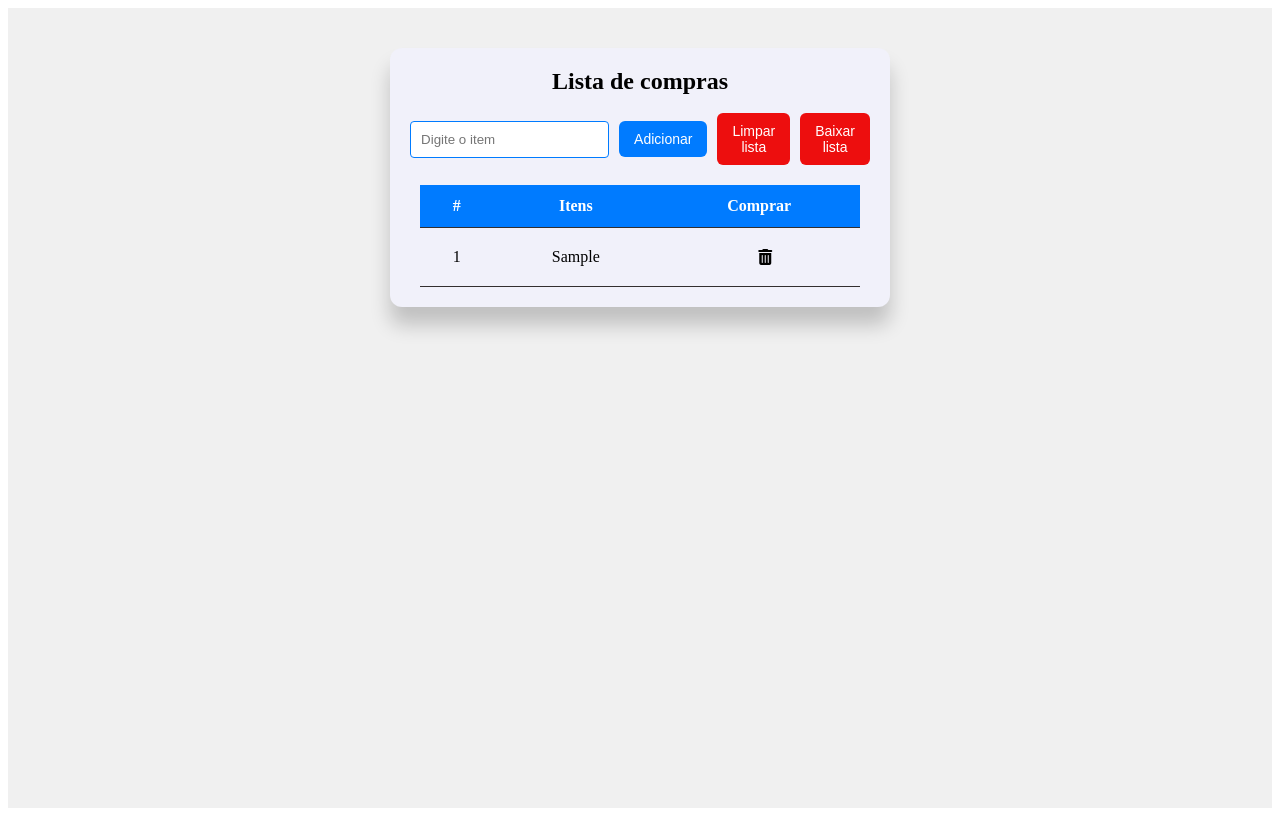
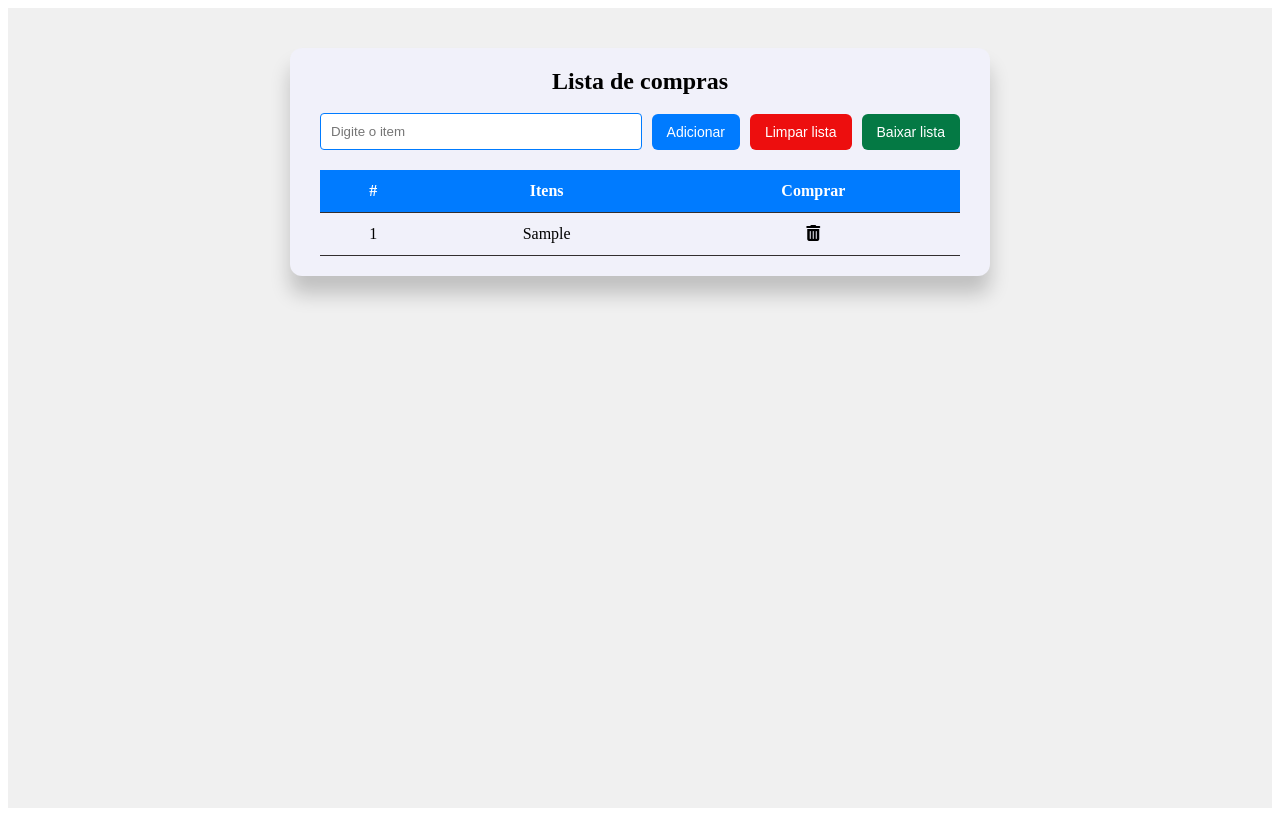
Before and after one commit to lucas-sagit/ListaCompras, an Angular app: page / in a window 1280 px wide. Both pictures are taken after typing "Sample" into the empty fields and a click on the button "Adicionar". Built offline with nearby package versions, Linux system fonts and the light colour scheme.

Commit message:
feat: data no relatório

```diff
--- a/angular.json
+++ b/angular.json
@@ -96,5 +96,31 @@
   },
   "cli": {
     "analytics": false
+  },
+  "schematics": {
+    "@schematics/angular:component": {
+      "type": "component"
+    },
+    "@schematics/angular:directive": {
+      "type": "directive"
+    },
+    "@schematics/angular:service": {
+      "type": "service"
+    },
+    "@schematics/angular:guard": {
+      "typeSeparator": "."
+    },
+    "@schematics/angular:interceptor": {
+      "typeSeparator": "."
+    },
+    "@schematics/angular:module": {
+      "typeSeparator": "."
+    },
+    "@schematics/angular:pipe": {
+      "typeSeparator": "."
+    },
+    "@schematics/angular:resolver": {
+      "typeSeparator": "."
+    }
   }
 }
--- a/src/app/item_lista.ts
+++ b/src/app/item_lista.ts
@@ -2,5 +2,5 @@ export class ItemLista {
   id?: number;
   nome?: string;
   comprar: boolean = false;
-
+  hoje: Date = new Date();
 }
--- a/src/app/shopping/shopping.component.css
+++ b/src/app/shopping/shopping.component.css
@@ -20,7 +20,7 @@
     padding: 20px 30px;
     text-align: center;
     width: 100%;
-    max-width: 500px;
+    max-width: 700px;
     max-height: 90vh;
     overflow-y: auto; /* Permite rolagem se necessário */
 }
@@ -78,6 +78,16 @@ button[type="button"] {
   transition: background-color 0.3s ease;
 }
 
+.download button{
+  color: white;
+  background-color: #047944;
+  }
+
+i {
+  cursor: pointer;
+  transition: background-color 0.3s ease
+}
+
 table {
   width: 100%;
   border-collapse: collapse;
@@ -114,19 +124,3 @@ th, td {
 .add-item-form {
   margin-bottom: 20px;
 }
-
-.btn-icon {
-  background: none;
-  border: none;
-  color: #d9534f; /* vermelho suave */
-  font-size: 1.2rem;
-  cursor: pointer;
-  padding: 6px;
-  border-radius: 4px;
-  transition: background-color 0.2s, color 0.2s;
-}
-
-.btn-icon:hover {
-  background-color: #000000; /* fundo vermelho claro */
-  color: #c9302c; /* vermelho mais escuro no hover */
-}
--- a/src/app/shopping/shopping.component.html
+++ b/src/app/shopping/shopping.component.html
@@ -6,7 +6,9 @@
       <input type="text" id="item" name="item" [(ngModel)]="item" placeholder="Digite o item" required>
       <button type="submit">Adicionar</button>
       <button type="button" (click)="limparLista()">Limpar lista</button>
-      <button type="button" (click)="downloadPDF()">Baixar lista</button>
+      <div class="download">
+        <button type="button" (click)="downloadPDF()">Baixar lista</button>
+      </div>
     </form>
 
     <div id="lista">
@@ -28,14 +30,9 @@
               </span>
             </td>
             <td>
-              <input type="button" (click)="removerItem(atributo)" class="btn-icon">
-                 <i class="fas fa-trash-alt"></i>
-            </tr>
-
-              <!-- <button (click)="removerItem(atributo)" class="btn-icon">
-                 <i class="fas fa-trash-alt"></i>
-              </button>
-            </td> -->
+              <i class="fas fa-trash-alt" type="button" (click)="removerItem(atributo)"></i>
+            </td>
+          </tr>
           }
           @empty {
           <tr>
--- a/src/app/shopping/shopping.component.ts
+++ b/src/app/shopping/shopping.component.ts
@@ -42,20 +42,51 @@ export class ShoppingComponent {
     this.lista = [];
   }
 
-  downloadPDF() {
-    const doc = new jsPDF();
-    const element = document.getElementById('lista');
+downloadPDF() {
+  const hoje = new Date();
+  const dataFormatada = hoje.toLocaleDateString('pt-BR');
+  const doc = new jsPDF();
 
-    if (element) {
-      html2canvas(element).then((canvas) => {
-        const imgData = canvas.toDataURL('image/png');
-        const imgProps = doc.getImageProperties(imgData);
-        const pdfWidth = doc.internal.pageSize.getWidth();
-        const pdfHeight = (imgProps.height * pdfWidth) / imgProps.width;
+  const margin = 10;
+  const lineHeight = 10;
+  let y = margin;
 
-        doc.addImage(imgData, 'PNG', 0, 0, pdfWidth, pdfHeight);
-        doc.save('lista_de_compras.pdf');
-      });
-    }
-  }
+  // Título
+  doc.setFontSize(16);
+  doc.setFont("helvetica", "bold");
+  doc.text("Lista de Compras", margin, y);
+
+  // Data no canto superior direito
+  doc.setFontSize(10);
+  doc.setFont("helvetica", "normal");
+  doc.text(`Data: ${dataFormatada}`, 160, y); // x = 160 coloca à direita
+
+  y += lineHeight + 2;
+
+  // Cabeçalho da tabela
+  doc.setFontSize(12);
+  doc.setFont("helvetica", "bold");
+  doc.text("Nº", margin, y);
+  doc.text("Item", margin + 20, y);
+
+  y += lineHeight;
+
+  // Conteúdo da lista
+  doc.setFont("helvetica", "normal");
+  this.lista.forEach((item: any, index: number) => {
+    doc.text(`${index + 1}`, margin, y);
+    doc.text(`${item.nome}`, margin + 20, y);
+    y += lineHeight;
+  });
+
+  // Espaço final e total
+  y += lineHeight;
+  doc.setFont("helvetica", "bold");
+  doc.text(`Total de itens: ${this.lista.length}`, margin, y);
+
+  // Salvar PDF
+  doc.save('lista_de_compras.pdf');
 }
+
+
+}
```
Also changed, not shown: package.json (+10 -10 lines), 1 other file (tests, documents, lock files or other folders).
